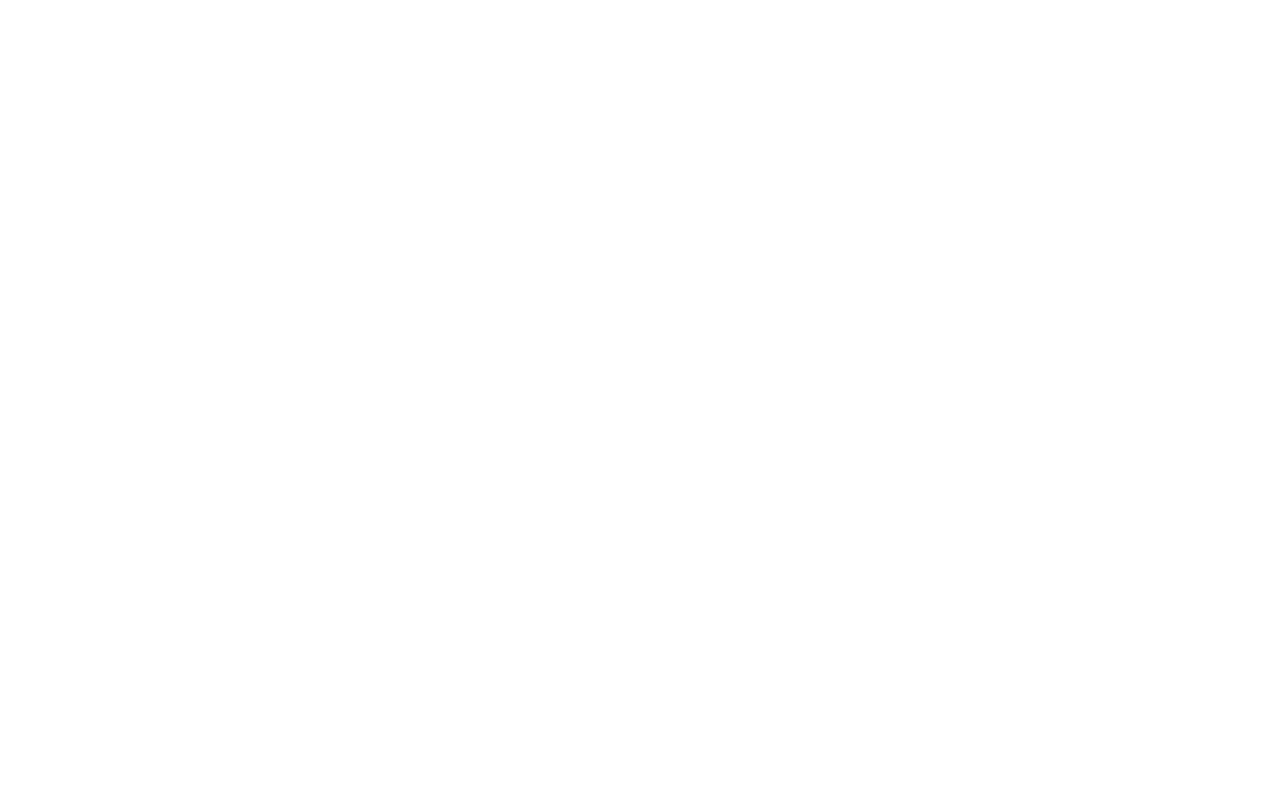
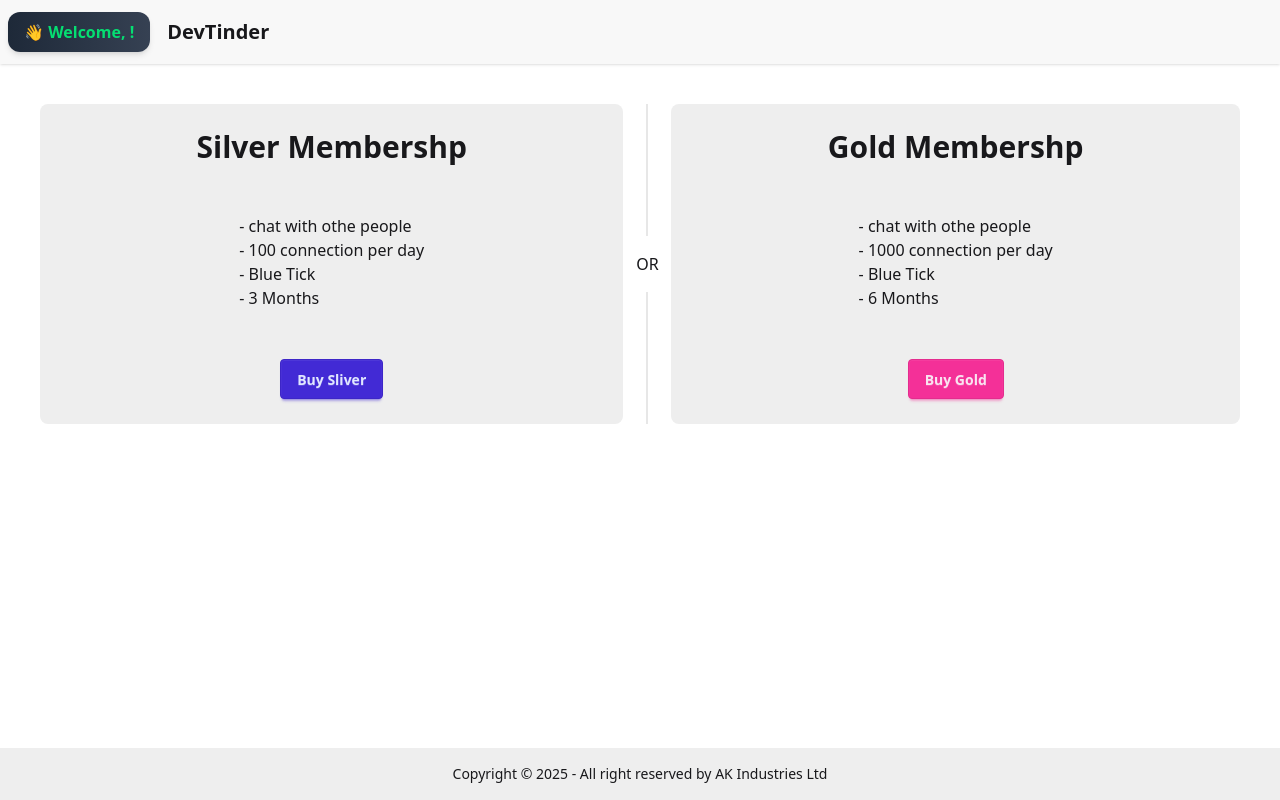
Before and after one commit to aravindkkk/devtinderfront, a React (Vite) app: page /premium in a window 1280 px wide. Before the commit this address had no page. Built offline with nearby package versions, Linux system fonts and the light colour scheme; no server answers.

Commit message:
added razorpay payment integreation

```diff
--- a/index.html
+++ b/index.html
@@ -4,6 +4,7 @@
     <meta charset="UTF-8" />
     <meta name="viewport" content="width=device-width, initial-scale=1.0" />
     <title>DevTinder</title>
+     <script src="https://checkout.razorpay.com/v1/checkout.js"></script>
   </head>
   <body>
     <div id="root"></div>
--- a/src/App.jsx
+++ b/src/App.jsx
@@ -7,6 +7,7 @@
 import Profile from './components/Profile';
 import Connection from './components/Connection';
 import Requests from './components/Requests';
+import Premium from './components/Premium';
 import { Provider } from "react-redux";
 import appStore from "./utils/appStore";
 
@@ -21,11 +22,12 @@
     <BrowserRouter basename='/'>
     <Routes>
      <Route path="/" element={<Body />}>
-      <Route path="/" element={<Feed />} />
+     <Route path="/" element={<Feed />} />
      <Route path="/login" element={<Login />} />
      <Route path="/profile" element={<Profile />} />
      <Route path="/connection" element={<Connection />} />
-      <Route path="/requests" element={<Requests />} />
+     <Route path="/requests" element={<Requests />} />
+      <Route path="/premium" element={<Premium />} />
     </Route>
     </Routes>
     </BrowserRouter>
--- a/src/components/EditProfile.jsx
+++ b/src/components/EditProfile.jsx
@@ -19,9 +19,8 @@
 
   const saveProfile = async () => {
 
-     setError("");
+    setError("");
     try {
-        console.log("hh");
       const res = await axios.patch(
         BASE_URL + "/profile/edit",
         {
@@ -40,7 +39,7 @@
       dispatch(addUser(res.data.data));
       setShowToast(true);
       setTimeout(() => {
-        setShowToast(false);
+      setShowToast(false);
       }, 3000);
     } catch (error) {
        setError(error.response.data);
--- a/src/components/NavBar.jsx
+++ b/src/components/NavBar.jsx
@@ -59,7 +59,14 @@
             Request
           </Link>
         </li>
-        <li><Link to="/connection" className="justify-between">Connections</Link></li>
+        <li>
+          <Link to="/connection" className="justify-between">Connections</Link>
+          </li>
+         <li>
+          <Link to="/premium" className="justify-between">
+            Premium
+          </Link>
+        </li>
         <li><a onClick={handleLogout}>Logout</a></li>
       </ul>
     </div>
--- /dev/null
+++ b/src/components/Premium.jsx
@@ -0,0 +1,67 @@
+import axios from 'axios'
+import React from 'react'
+import { BASE_URL } from "../utils/constants";
+const Premium = () => {
+
+  const handleBuyClick = async (type) => {
+
+     try {
+      const order = await axios.post(BASE_URL + "/payment/create",
+          { membershipType:type },
+          {withCredentials:true}
+      );
+      const {keyId,amount,currency,notes,order_id} = order.data;
+      const options = {
+            key: keyId, // Replace with your Razorpay key_id
+            amount: amount, // Amount is in currency subunits.
+            currency: currency,
+            name: "Div Tinder",
+            description: 'Test Transaction',
+            order_id: order_id, // This is the order_id created in the backend
+            prefill: {
+              name: notes.firstName + ' ' + notes.lastName,
+              email: notes.emailId,
+              contact: '9999999999'
+            },
+            theme: {
+              color: '#F37254'
+            },
+          };
+
+          const rzp = new window.Razorpay(options);
+          rzp.open();
+    } catch (err){
+      setError(err.response.data);
+    }
+
+  }
+  return (
+    <div className='m-10'>
+        <div className="flex w-full">
+        <div className="card bg-base-300 rounded-box grid h-80 grow place-items-center">
+            <h1 className="font-bold text-3xl">Silver Membershp</h1>
+            <ul>
+                <li> - chat with othe people</li>
+                 <li> - 100 connection per day</li>
+                  <li> - Blue Tick</li>
+                  <li> - 3 Months</li>
+            </ul>
+            <button onClick={() => handleBuyClick("silver")} className="btn btn-primary">Buy Sliver</button>
+            </div>
+        <div className="divider divider-horizontal">OR</div>
+        <div className="card bg-base-300 rounded-box grid h-80 grow place-items-center">
+            <h1 className="font-bold text-3xl">Gold Membershp</h1>
+             <ul>
+                <li> - chat with othe people</li>
+                 <li> - 1000 connection per day</li>
+                  <li> - Blue Tick</li>
+                 <li> - 6 Months</li>
+            </ul>
+            <button onClick={() =>handleBuyClick("gold") } className="btn btn-secondary">Buy Gold</button>
+            </div>
+        </div>
+    </div>
+  )
+}
+
+export default Premium
```
